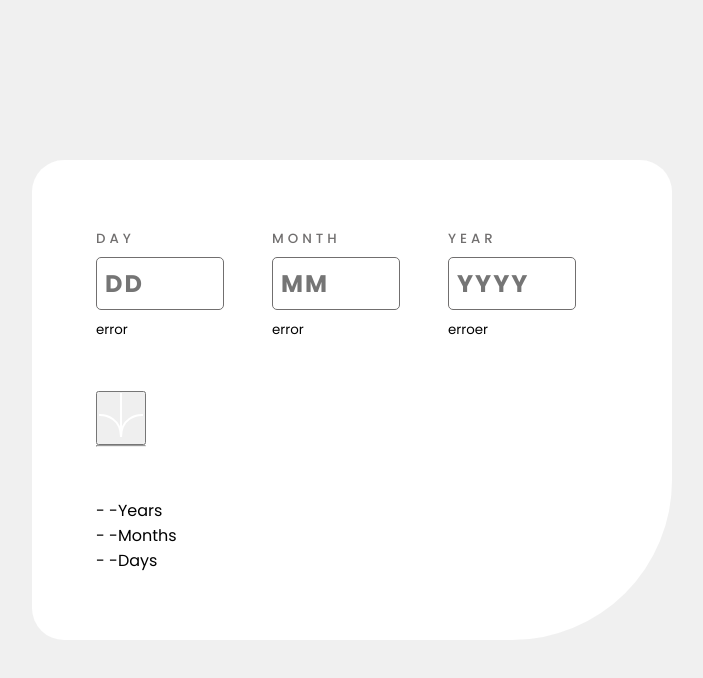
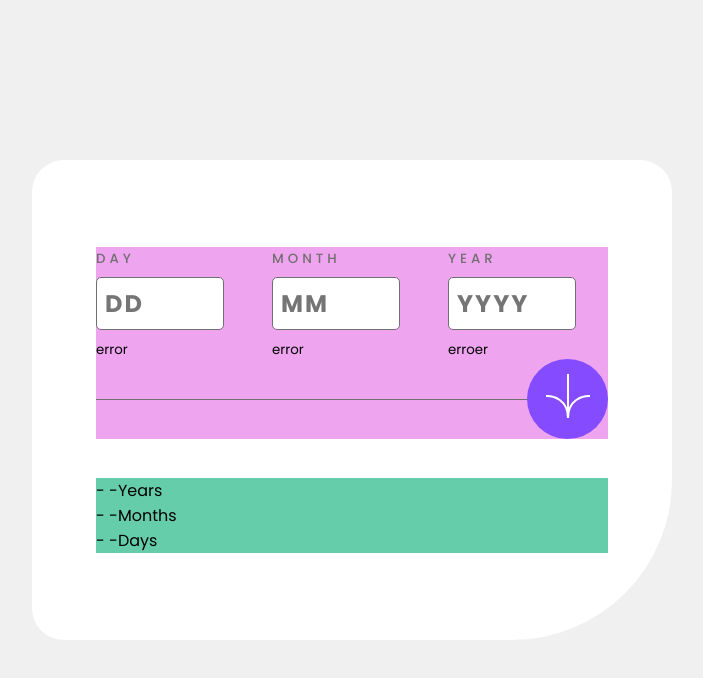
Before and after one commit to TejasMore477/Age-calculator-app, a plain HTML site: page index.html in a window 1280 px wide. Shown: the whole page, without its empty margins (288-991 px from the left). Drawn offline with Linux system fonts and the light colour scheme.

Commit message:
created top section

```diff
--- a/index.html
+++ b/index.html
@@ -13,6 +13,8 @@
 <body>
   <main>
     <div class="content">
+
+      <div class="top">
         <div class="inputBox">
 
           <div class="inputs">
@@ -35,18 +37,23 @@
 
         </div>
 
-      <div>
+        <div class="submit-section">
+          <div class="horizontal-line"></div>
+
           <button class="submitBtn">
             <img src="./assets/images/icon-arrow.svg" alt="submit">
           </button>
-        <hr>
+        </div>
       </div>
 
+      <div class="bottom">
         <div class="output">
           <div><span class="displayYear">- -</span>Years</div>
           <div><span class="displayMonths">- -</span>Months</div>
           <div><span class="displayDays">- -</span>Days</div>
         </div>
+      </div>
+
     </div>
 
   </main>
--- a/style.css
+++ b/style.css
@@ -43,8 +43,19 @@ main{
     flex-direction: column;
     align-items: start;
     justify-content: space-evenly;
-    gap: 2rem;
+    gap: 0;                                        /**/
+}
 
+.top, .bottom{
+    width: 100%;
+}
+
+.top{
+    background-color: rgb(238, 164, 238);
+}
+
+.bottom{
+    background-color: mediumaquamarine;
 }
 
 .inputBox{
@@ -83,6 +94,29 @@ main{
     outline: none;
 }
 
+.submit-section{
+    width: 100%;
+    /* background-color: salmon; */
+    display: flex;
+    align-items: center;
+    justify-content: end;
+}
+
+.horizontal-line {
+    border-top: 1px solid var(--Smokey-grey);
+    width: 100%;
+}
+
+.submitBtn{
+    background-color: var(--Purple);
+    width: 6rem;
+    height: 5rem;
+    border-radius: 50%;
+    border: none;
+    cursor: pointer;
+}
+
+
 .attribution{
     font-size: 11px; text-align: center;
 }
```
Lines whose indentation alone changed are shown as unchanged.
